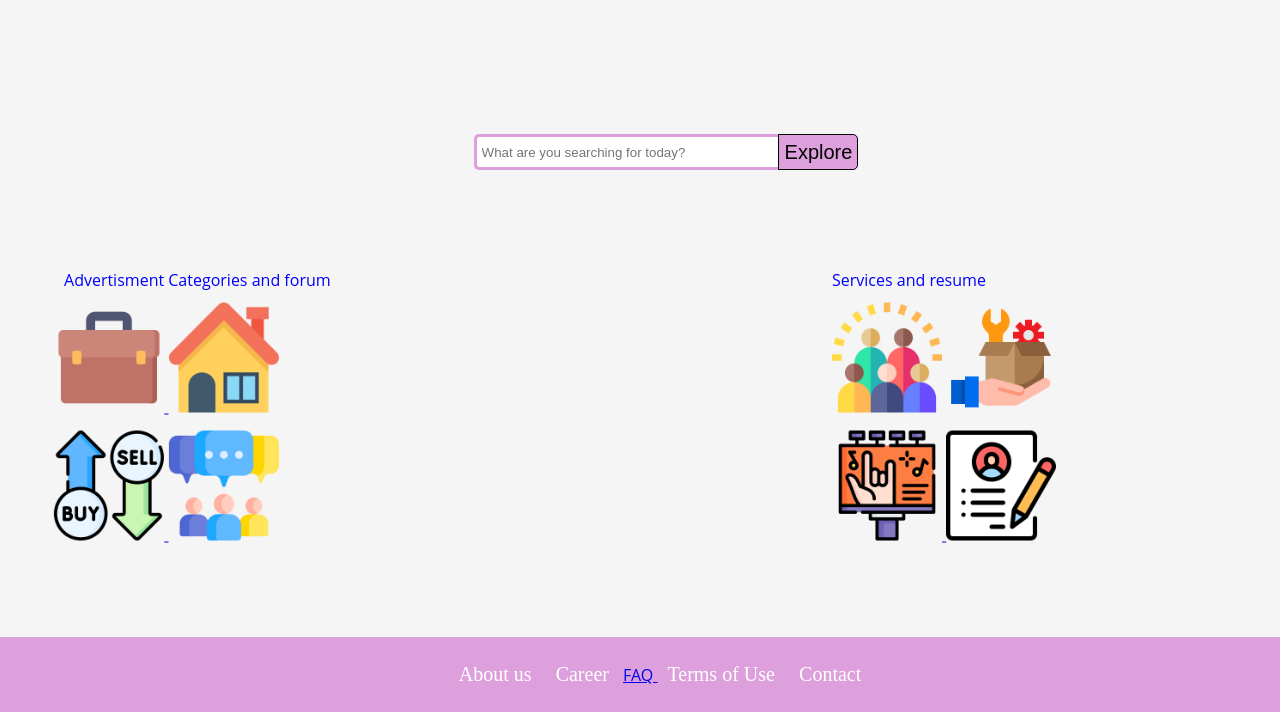
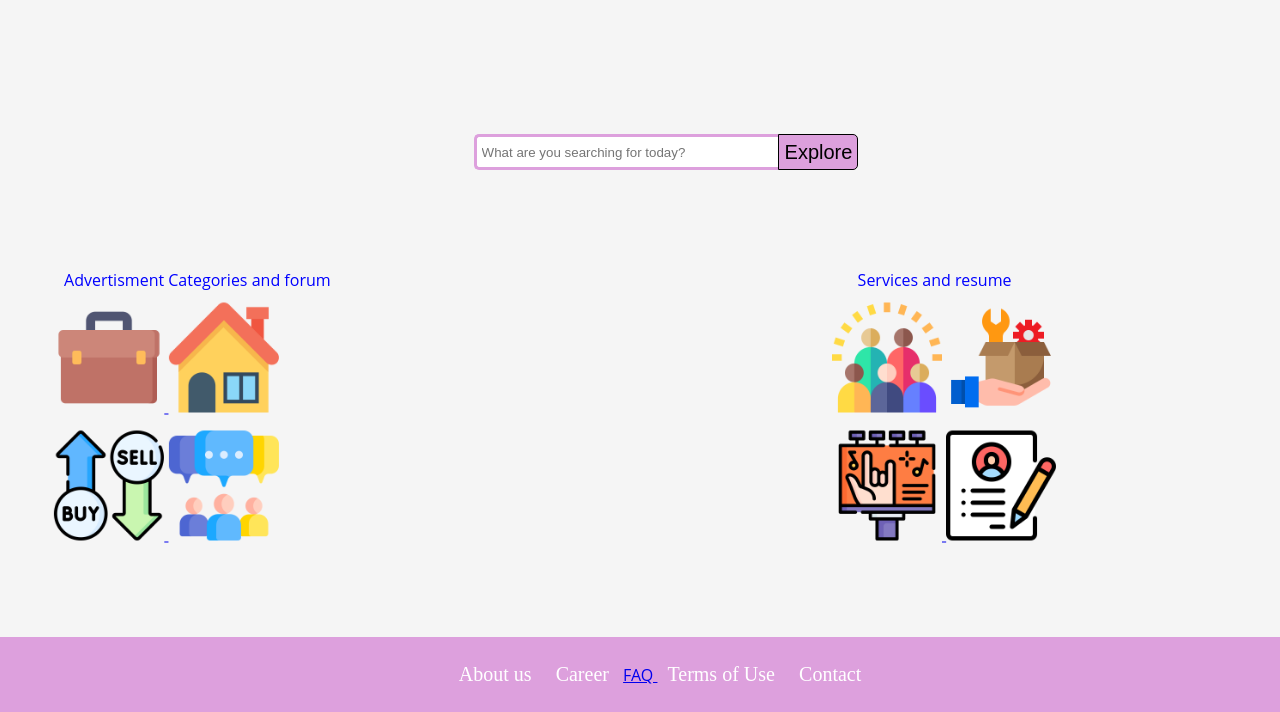
Before and after one commit to cornylange1/visualisering508, a plain HTML site: page index.html in a window 1280 px wide. Shown: the part 88-800 px from the top of the page. Drawn offline with Linux system fonts and the light colour scheme.

Commit message:
Update style.css

```diff
--- a/style.css
+++ b/style.css
@@ -109,7 +109,7 @@ body{
   width: 30%;
   position: absolute;
   top: 46%;
-  left: 80%;
+  left: 82%;
   transform: translate(-50%, -50%);
 }
 
```
